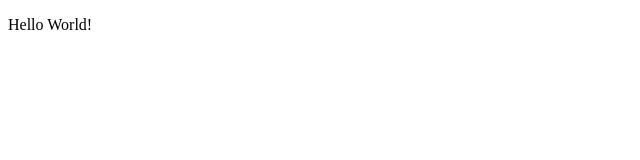
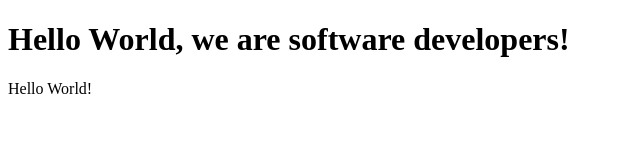
Before and after one commit to ernestkorir/MicroverseColloWithBushra, a plain HTML site: page index.html in a window 1280 px wide. Shown: the whole page, without its empty margins (0-640 px from the left). Drawn offline with Linux system fonts and the light colour scheme.

Commit message:
This is my changes

```diff
--- a/index.html
+++ b/index.html
@@ -8,7 +8,7 @@
 
   <body>
     <script src="https://cdn.freecodecamp.org/testable-projects-fcc/v1/bundle.js"></script>
-
+   <h1> Hello World, we are software developers! </h1>
    <p>Hello World!</p>
     <script  src="js/index.js"></script>
  </body>
```
